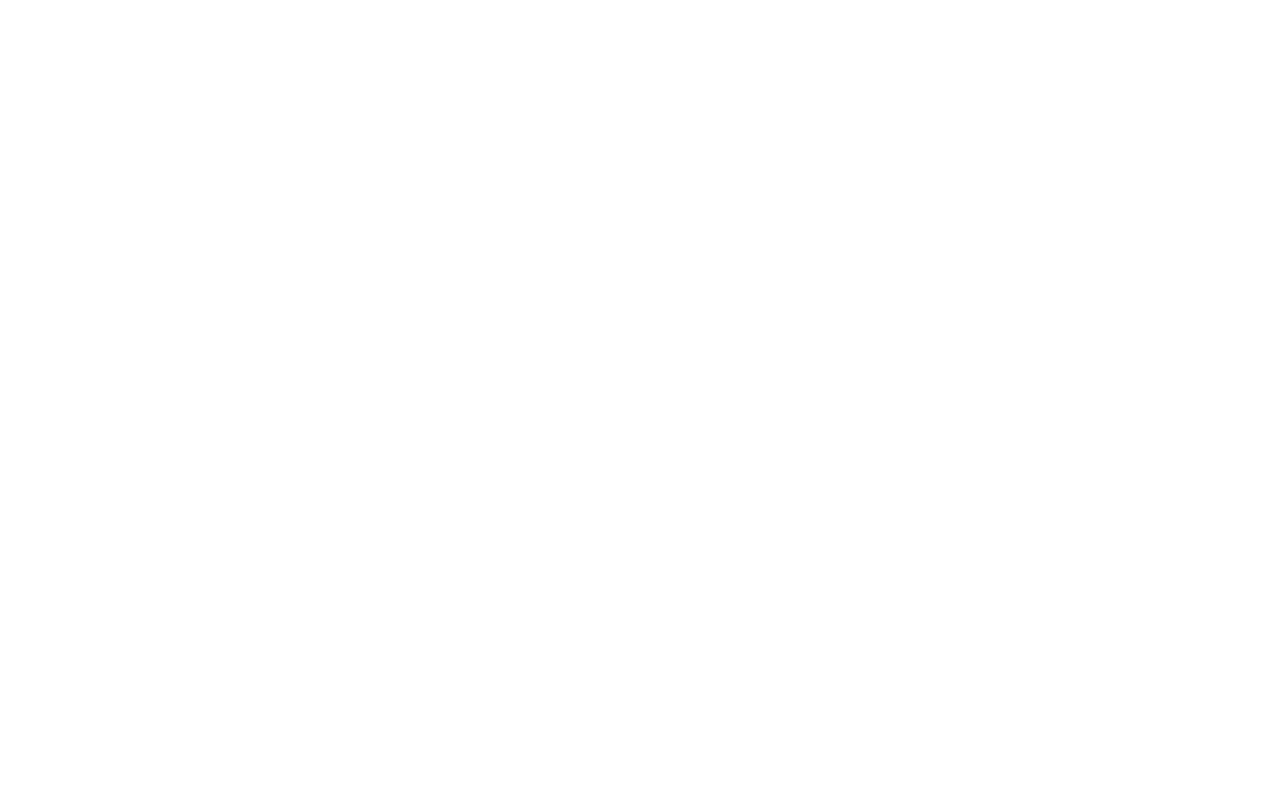
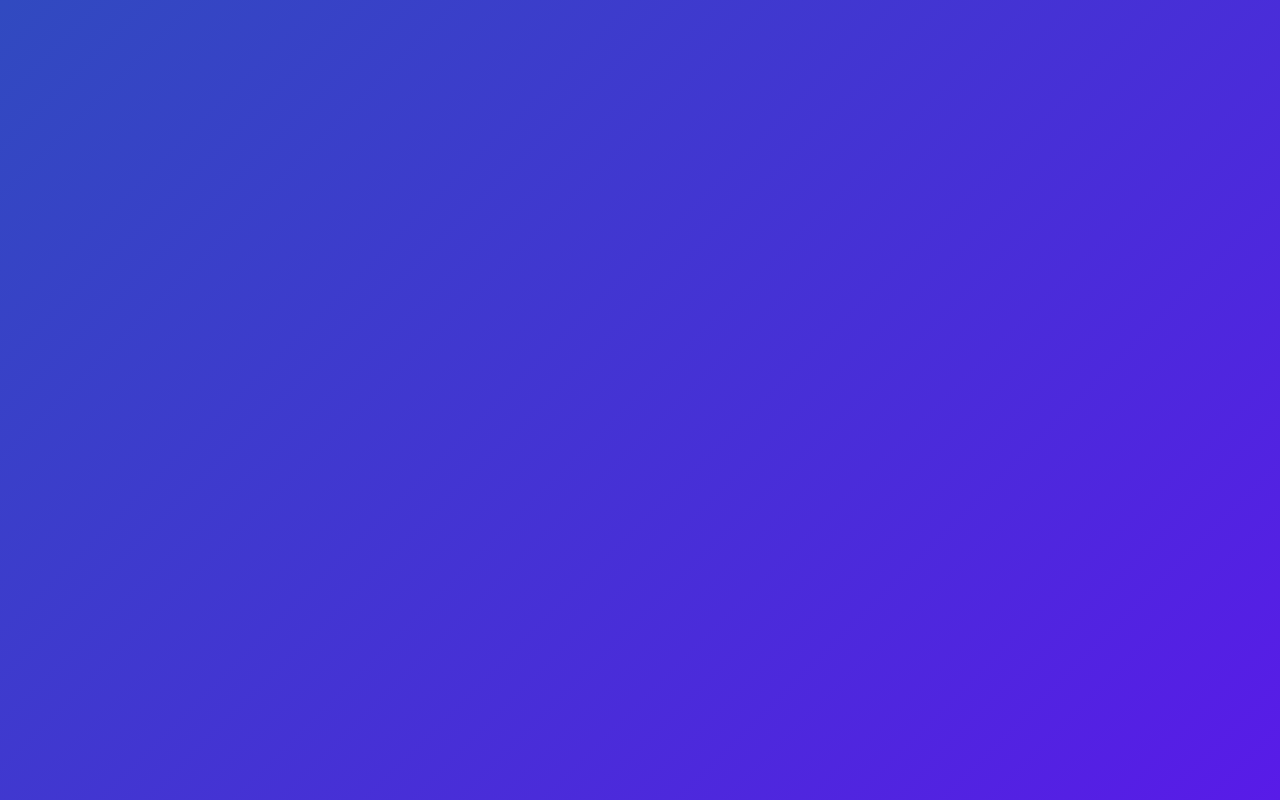
Before and after one commit to yrdavide1/OP-fe, an Angular app: page /welcome in a window 1280 px wide. Built offline with nearby package versions, Linux system fonts and the light colour scheme.

Commit message:
minor improvements

```diff
--- a/src/app/components/login/login.component.ts
+++ b/src/app/components/login/login.component.ts
@@ -43,7 +43,7 @@ export class LoginComponent implements OnInit {
 
     this.loginService.userSignIn(username, password).subscribe({
       next: async data => {
-        console.log(data);
+        console.log(<User>data);
         this.retrieveSessionToken(data.tokenId);
         this.router.navigate(['welcome']);
       },
@@ -57,7 +57,7 @@ export class LoginComponent implements OnInit {
   retrieveSessionToken(id: number): void{
     this.tokenService.getTokenById(id).subscribe({
         next: data => {
-          console.log(data);
+          console.log(<Token>data);
           localStorage.setItem('sessionToken', data.sessionToken);
         },
         error: err => {
--- a/src/app/components/welcome/welcome.component.scss
+++ b/src/app/components/welcome/welcome.component.scss
@@ -0,0 +1,19 @@
+@keyframes gradient{
+    0%{
+        background-position: 0% 50%;
+    }
+    50%{
+        background-position: 100% 50%;
+    }
+    100%{
+        background-position: 0% 50;
+    }
+}
+
+.body{
+    background: linear-gradient(-45deg, rgb(111, 0, 255), rgb(32, 94, 175), rgb(138, 211, 240));
+    background-size: 400% 400%;
+    animation: gradient 15s ease infinite;
+    width: 100vw;
+    height: 100vh;
+}
--- a/src/app/services/login.service.ts
+++ b/src/app/services/login.service.ts
@@ -1,13 +1,14 @@
 import { HttpClient } from "@angular/common/http";
 import { Injectable } from "@angular/core";
 import { Observable } from "rxjs";
+import { environment } from "src/environments/environment";
 import { User } from "../models/user";
 
 @Injectable({
     providedIn: 'root'
 })
 export class LoginService{
-    private userLoginUrl = "http://173.249.39.182/api/user/login"; //add username and password as query params
+    private userLoginUrl = `${environment.baseUrl}/user/login`; //add username and password as query params
 
     constructor(private http: HttpClient){ }
 
--- a/src/app/services/token.service.ts
+++ b/src/app/services/token.service.ts
@@ -1,13 +1,14 @@
 import { HttpClient } from "@angular/common/http";
 import { Injectable } from "@angular/core";
 import { Observable } from "rxjs";
+import { environment } from "src/environments/environment";
 import { Token } from "../models/token";
 
 @Injectable({
     providedIn: 'root'
 })
 export class TokenService{
-    private baseTokenUrl = "http://173.249.39.182/api/token";
+    private baseTokenUrl = `${environment.baseUrl}/token`;
 
     constructor(private http: HttpClient){ }
 
--- a/src/environments/environment.ts
+++ b/src/environments/environment.ts
@@ -3,7 +3,8 @@
 // The list of file replacements can be found in `angular.json`.
 
 export const environment = {
-  production: false
+  production: false,
+  baseUrl: "http://173.249.39.182/api"
 };
 
 /*
```
